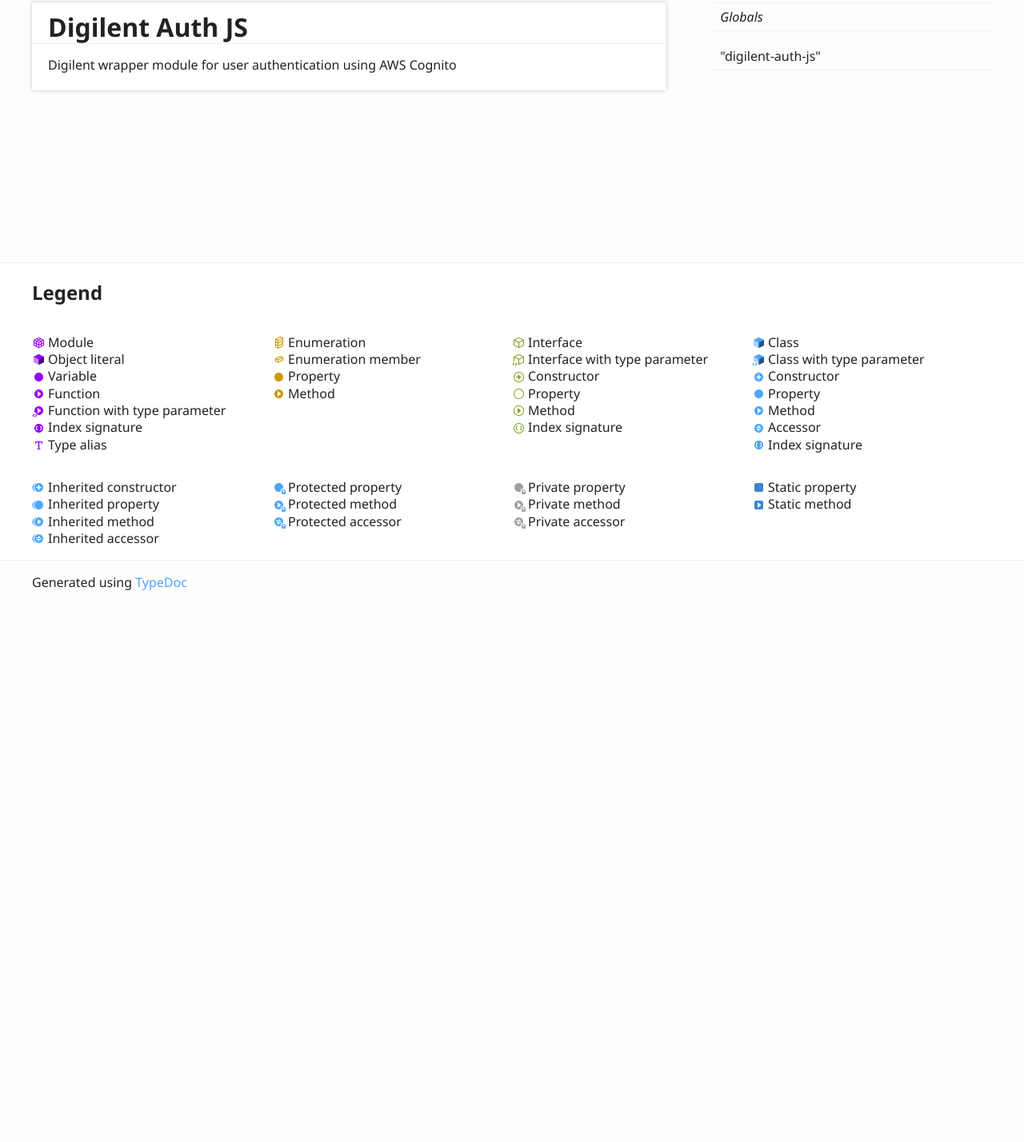
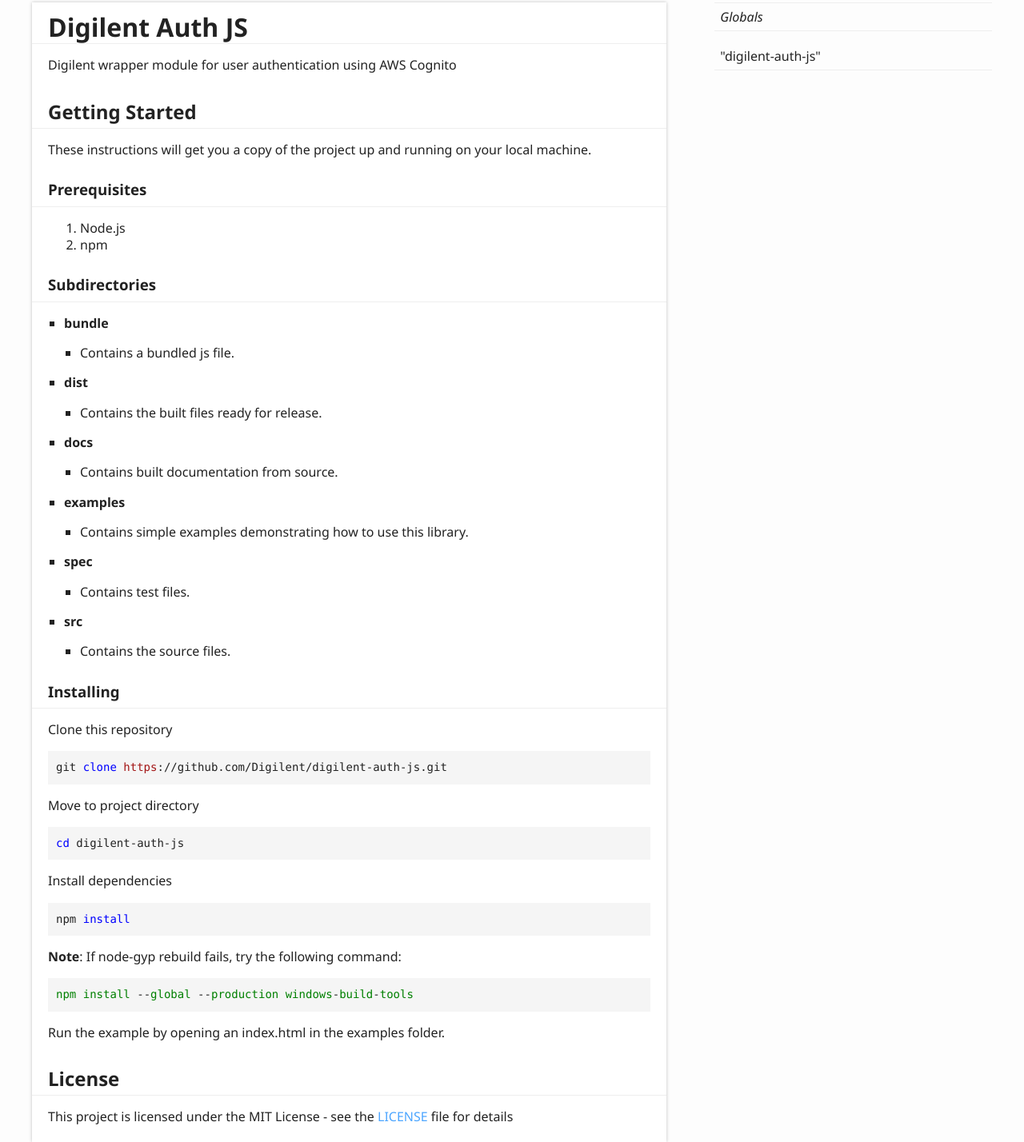
Before and after one commit to Digilent/digilent-auth-js, a website: page docs/index.html in a window 1280 px wide. Shown: the part 192-1620 px from the top of the page at 80% size. Before the commit the page ends 947 px from the top, so only its background shows below. Drawn offline with Linux system fonts and the light colour scheme.

```diff
--- a/docs/index.html
+++ b/docs/index.html
@@ -66,6 +66,52 @@
 			<div class="tsd-panel tsd-typography">
 				<h1 id="digilent-auth-js">Digilent Auth JS</h1>
 				<p>Digilent wrapper module for user authentication using AWS Cognito</p>
+				<h2 id="getting-started">Getting Started</h2>
+				<p>These instructions will get you a copy of the project up and running on your local machine.</p>
+				<h3 id="prerequisites">Prerequisites</h3>
+				<ol>
+					<li>Node.js</li>
+					<li>npm</li>
+				</ol>
+				<h3 id="subdirectories">Subdirectories</h3>
+				<ul>
+					<li><strong>bundle</strong><ul>
+							<li>Contains a bundled js file.</li>
+						</ul>
+					</li>
+					<li><strong>dist</strong><ul>
+							<li>Contains the built files ready for release.</li>
+						</ul>
+					</li>
+					<li><strong>docs</strong><ul>
+							<li>Contains built documentation from source.</li>
+						</ul>
+					</li>
+					<li><strong>examples</strong><ul>
+							<li>Contains simple examples demonstrating how to use this library.</li>
+						</ul>
+					</li>
+					<li><strong>spec</strong><ul>
+							<li>Contains test files.</li>
+						</ul>
+					</li>
+					<li><strong>src</strong><ul>
+							<li>Contains the source files.</li>
+						</ul>
+					</li>
+				</ul>
+				<h3 id="installing">Installing</h3>
+				<p>Clone this repository</p>
+				<pre><code>git <span class="hljs-keyword">clone</span> <span class="hljs-title">https</span>://github.com/Digilent/digilent-auth-js.git
+</code></pre><p>Move to project directory</p>
+				<pre><code><span class="hljs-built_in">cd</span> digilent-auth-js
+</code></pre><p>Install dependencies</p>
+				<pre><code>npm <span class="hljs-keyword">install</span>
+</code></pre><p><strong>Note</strong>: If node-gyp rebuild fails, try the following command:</p>
+				<pre><code><span class="hljs-comment">npm</span> <span class="hljs-comment">install</span> <span class="hljs-literal">-</span><span class="hljs-literal">-</span><span class="hljs-comment">global</span> <span class="hljs-literal">-</span><span class="hljs-literal">-</span><span class="hljs-comment">production</span> <span class="hljs-comment">windows</span><span class="hljs-literal">-</span><span class="hljs-comment">build</span><span class="hljs-literal">-</span><span class="hljs-comment">tools</span>
+</code></pre><p>Run the example by opening an index.html in the examples folder.</p>
+				<h2 id="license">License</h2>
+				<p>This project is licensed under the MIT License - see the <a href="LICENSE">LICENSE</a> file for details</p>
 			</div>
 		</div>
 		<div class="col-4 col-menu menu-sticky-wrap menu-highlight">
```
